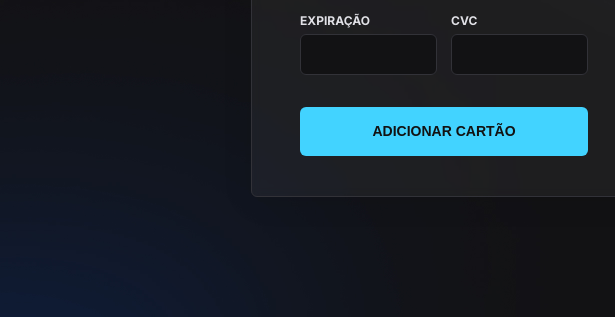
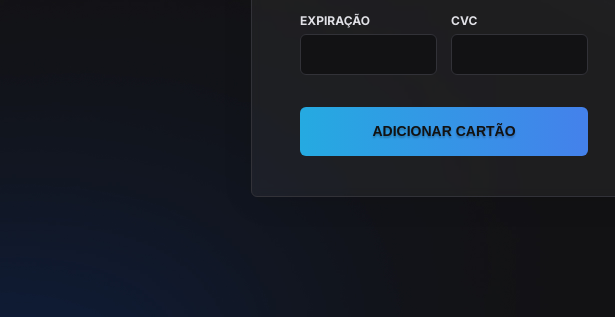
Before and after one commit to ricardodev10/cardpayment, a website built with Vite: page index.html in a window 1280 px wide. Shown: the part 414-731 px from the top of the page, 0-615 px from the left. Built offline with nearby package versions, Linux system fonts and the light colour scheme.

Commit message:
:lipstick: feat: button hover stylization

```diff
--- a/src/css/form.css
+++ b/src/css/form.css
@@ -48,7 +48,14 @@ form button {
   align-items: center;
   padding: 1.6rem 0;
 
-  background: #42d3ff;
+  background-image: linear-gradient(
+    to right,
+    #25aae1,
+    #4481eb,
+    #04befe,
+    #3f86ed
+  );
+
   border-radius: 0.6rem;
 
   cursor: pointer;
@@ -59,10 +66,20 @@ form button {
   font-size: 1.4rem;
   line-height: 1.7rem;
   color: #121212;
+  text-shadow: 0px 2px 2px rgba(0, 0, 0, 0.25);
 
-  transition: filter 0.3s;
+  background-size: 300% 100%;
+  moz-transition: all 0.4s ease-in-out;
+  -o-transition: all 0.4s ease-in-out;
+  -webkit-transition: all 0.4s ease-in-out;
+  transition: all 0.4s ease-in-out;
 }
 
 form button:hover {
-  filter: brightness(1.1);
+  background-position: 100% 0;
+  box-shadow: 0 2px 7px 0 rgba(65, 132, 234, 0.75);
+  moz-transition: all 0.4s ease-in-out;
+  -o-transition: all 0.4s ease-in-out;
+  -webkit-transition: all 0.4s ease-in-out;
+  transition: all 0.4s ease-in-out;
 }
```
